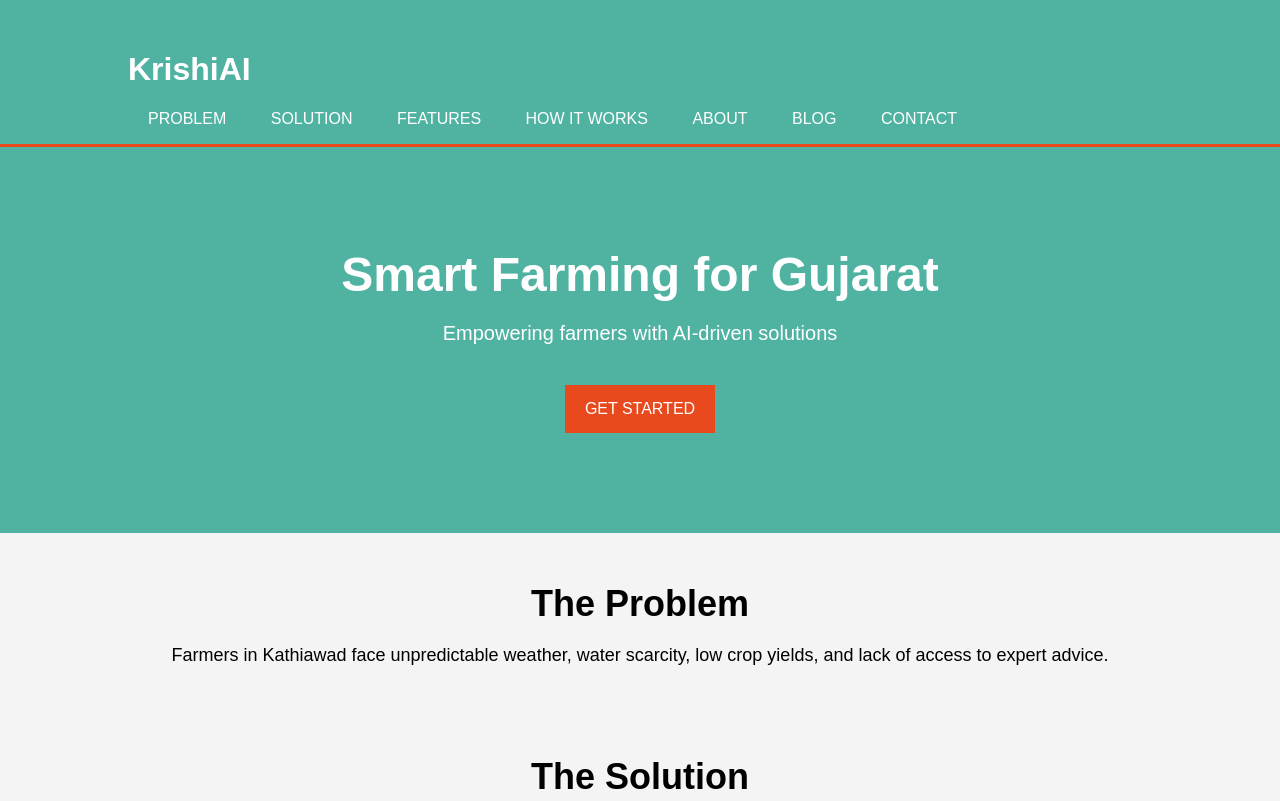
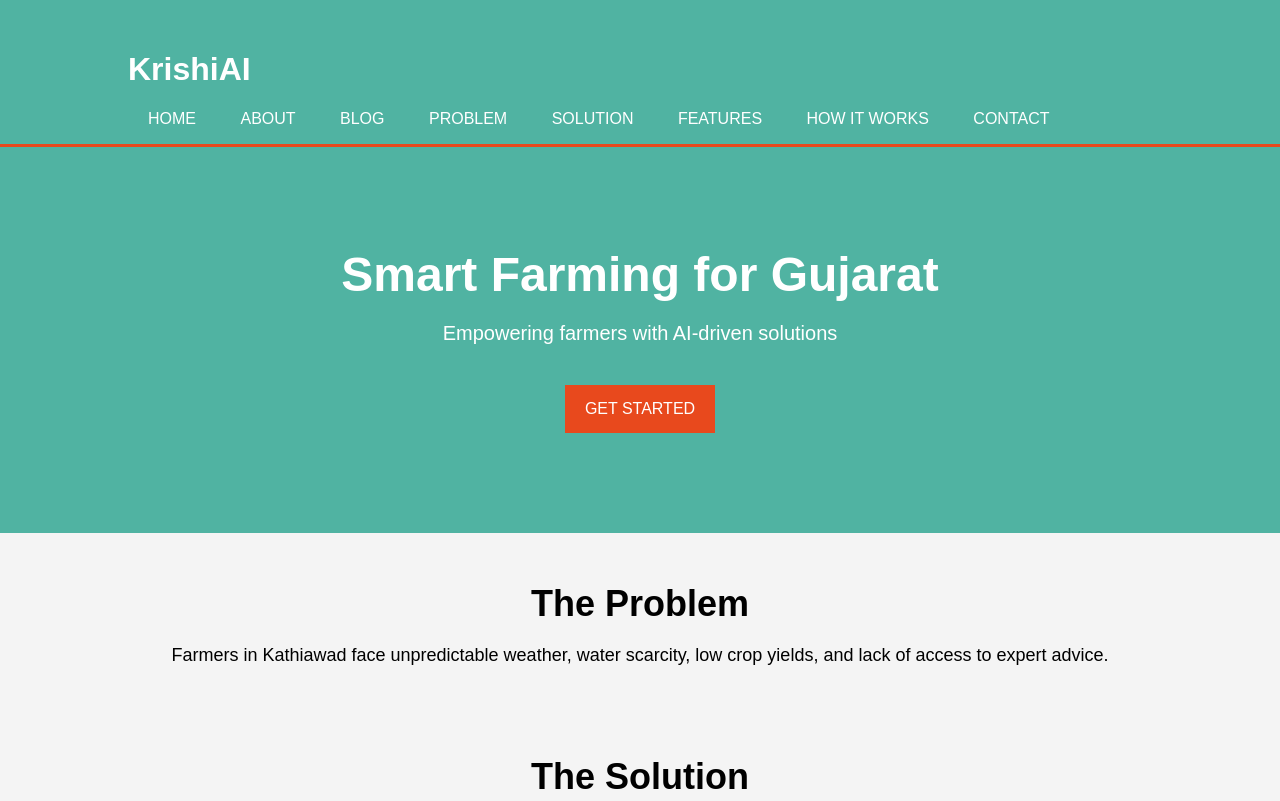
Before and after one commit to Ronak1297/index.html, a plain HTML site: page index.html in a window 1280 px wide. Shown: the top 801 px of the page. Drawn offline with Linux system fonts and the light colour scheme.

Commit message:
index.html

```diff
--- a/index.html
+++ b/index.html
@@ -1,4 +1,3 @@
-
 <!DOCTYPE html>
 <html lang="en">
 <head>
@@ -112,12 +111,13 @@
         <div class="container">
             <h1>KrishiAI</h1>
             <ul>
+                <li><a href="index.html">Home</a></li>
+                <li><a href="about.html">About</a></li>
+                <li><a href="blog.html">Blog</a></li>
                 <li><a href="#problem">Problem</a></li>
                 <li><a href="#solution">Solution</a></li>
                 <li><a href="#features">Features</a></li>
                 <li><a href="#how-it-works">How It Works</a></li>
-                <li><a href="about.html">About</a></li>
-                <li><a href="blog.html">Blog</a></li>
                 <li><a href="#contact">Contact</a></li>
             </ul>
         </div>
```
